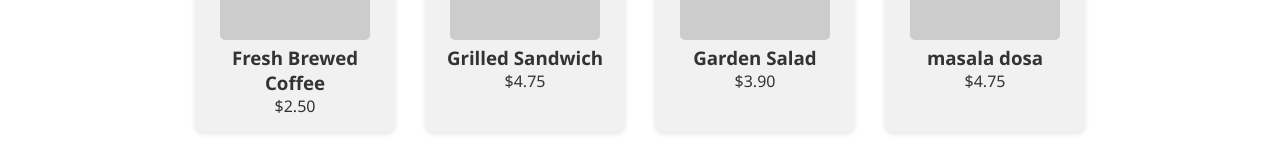
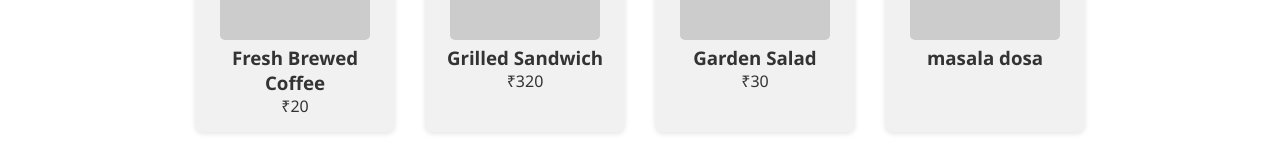
Before and after one commit to Navaneethkp2004/Cafeteria-Delight, a plain HTML site: page index.html in a window 1280 px wide. Shown: the part 508-675 px from the top of the page. Drawn offline with Linux system fonts and the light colour scheme; placeholder pictures from the web are drawn by us.

Commit message:
Update index.html

```diff
--- a/index.html
+++ b/index.html
@@ -30,22 +30,22 @@
             <div class="item">
                 <img src="https://via.placeholder.com/150" alt="Coffee">
                 <h3>Fresh Brewed Coffee</h3>
-                <p>$2.50</p>
+                <p>₹20</p>
             </div>
             <div class="item">
                 <img src="https://via.placeholder.com/150" alt="Sandwich">
                 <h3>Grilled Sandwich</h3>
-                <p>$4.75</p>
+                <p>₹320</p>
             </div>
             <div class="item">
                 <img src="https://via.placeholder.com/150" alt="Salad">
                 <h3>Garden Salad</h3>
-                <p>$3.90</p>
+                <p>₹30</p>
             </div>
              <div class="item">
                 <img src="https://via.placeholder.com/150" alt="dosa">
                 <h3>masala dosa</h3>
-                <p>$4.75</p>
+                <p₹50</p>
             </div>
         </div>
     </section>
```
